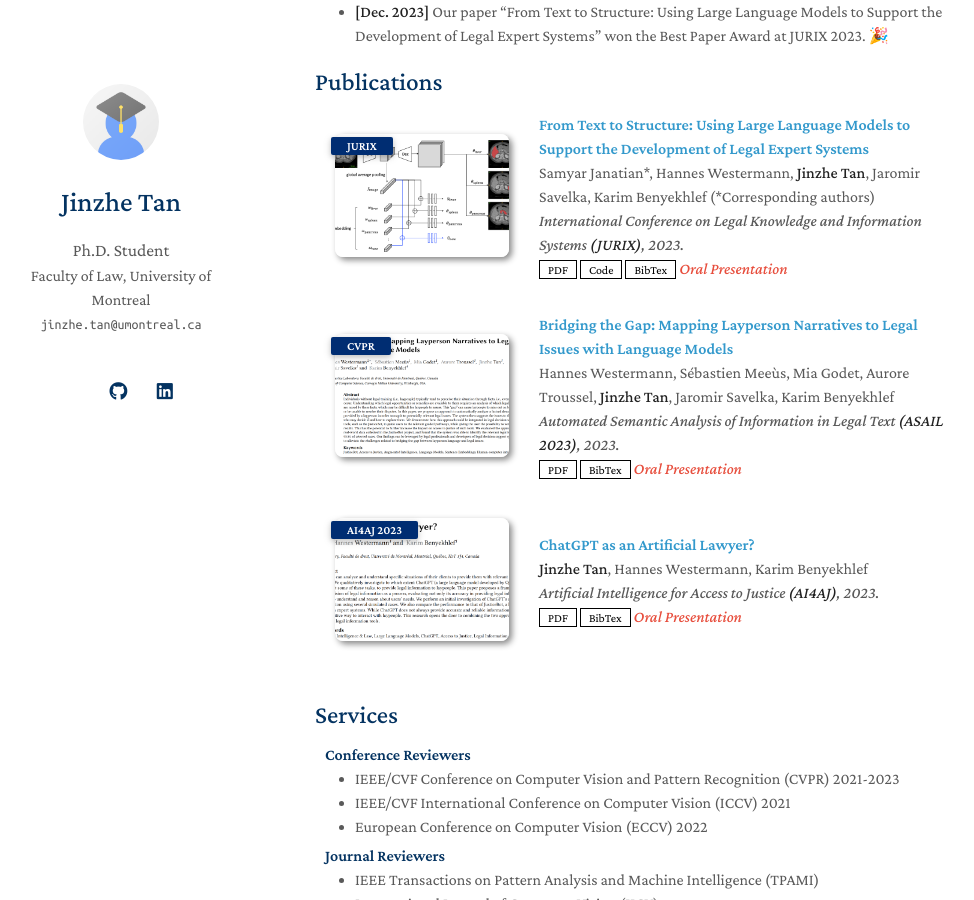
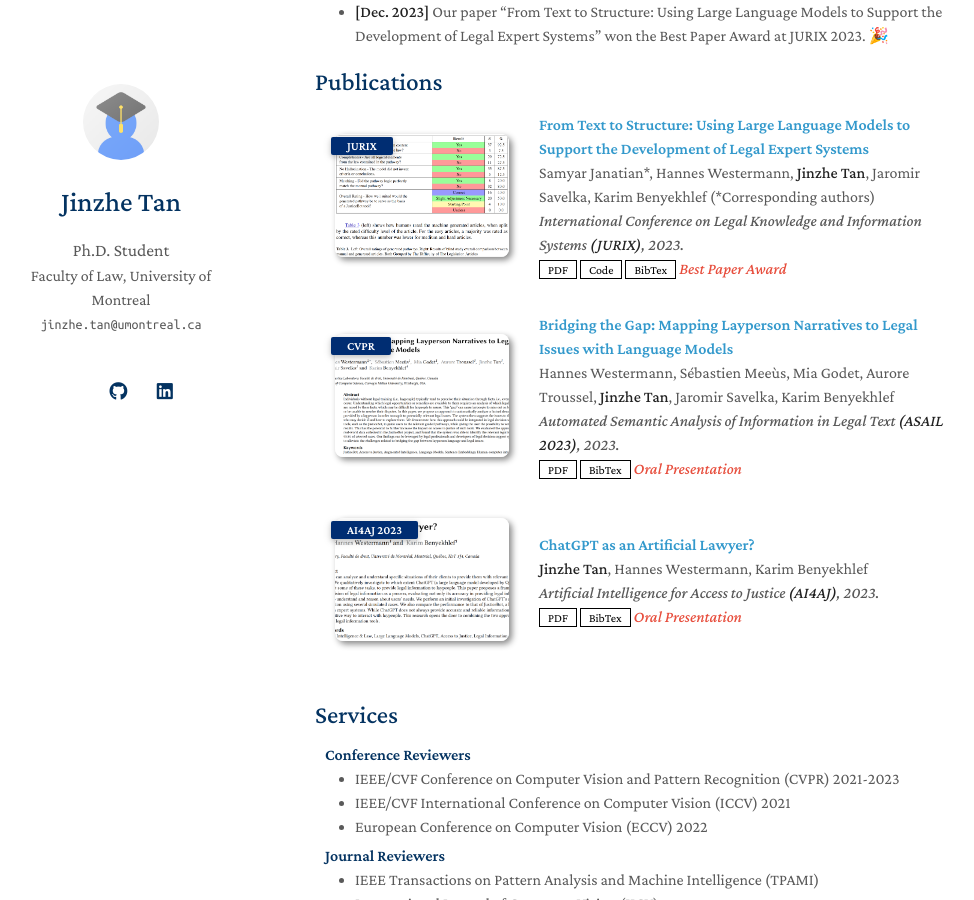
Before and after one commit to JinzheTan/jinzhetan.github.io, a Jekyll site: the page built from index.md, in a window 1280 px wide and 900 px high, scrolled down 538 px. Shown: the whole window, without its empty margins (155-1129 px from the left). Built offline with Jekyll 4.4.1, drawn with Linux system fonts in a browser that asks for light colours; nearby versions of some CDN libraries; a style sheet for code colours, icons or effects is not loaded; our own code applies the rules of GitHub Pages for plain Markdown files.

Commit message:
Update publications.yml

```diff
--- a/_data/publications.yml
+++ b/_data/publications.yml
@@ -6,8 +6,8 @@ main:
     pdf: https://ebooks.iospress.nl/pdf/doi/10.3233/FAIA230962
     code: https://github.com/samyarj/JCAPG-JURIX2023/tree/main
     bibtex: https://bib.yliu.me/MICCAI23.txt
-    image: ./assets/img/teaser_example_2.png
-    notes: "Oral Presentation"
+    image: ./assets/img/img_text_to_structure.png
+    notes: "Best Paper Award"
 
   - title: "Bridging the Gap: Mapping Layperson Narratives to Legal Issues with Language Models"
     authors: "Hannes Westermann, Sébastien Meeùs, Mia Godet, Aurore Troussel, <strong>Jinzhe Tan</strong>, Jaromir Savelka, Karim Benyekhlef"
```
